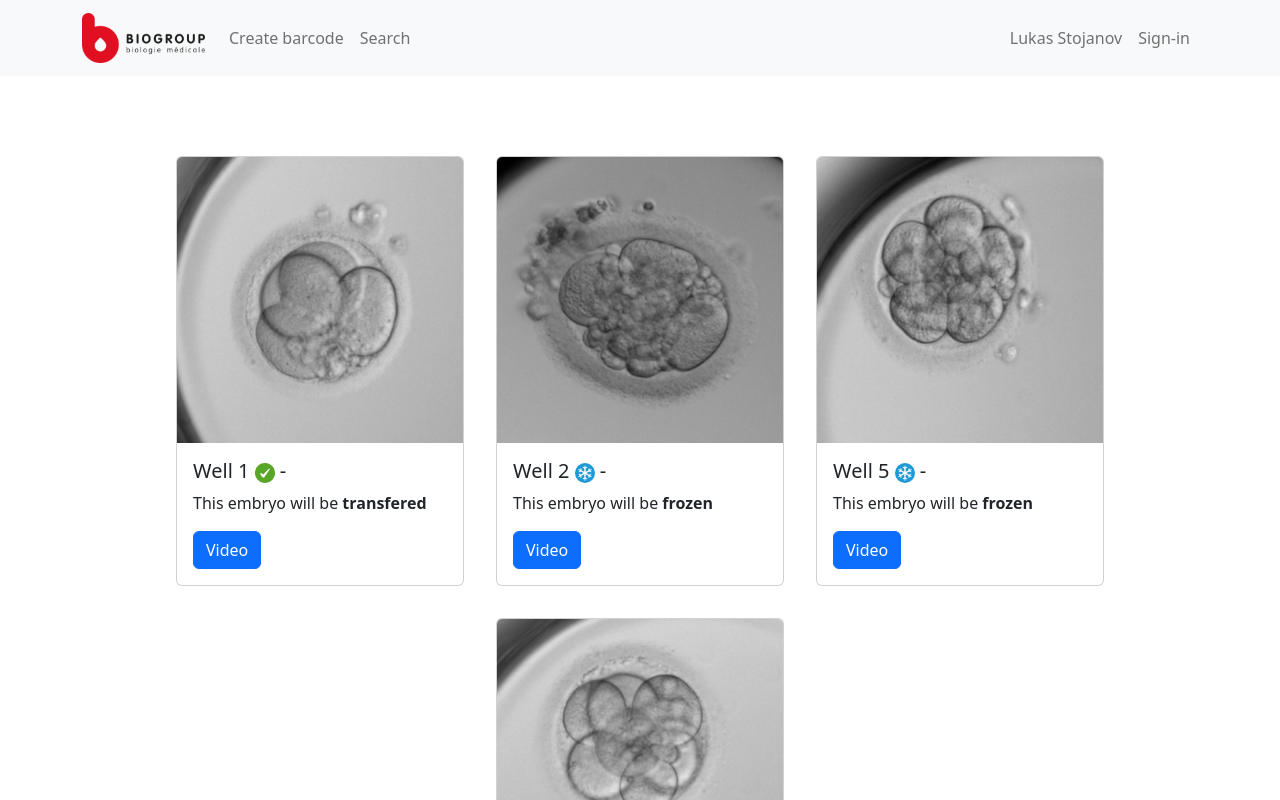
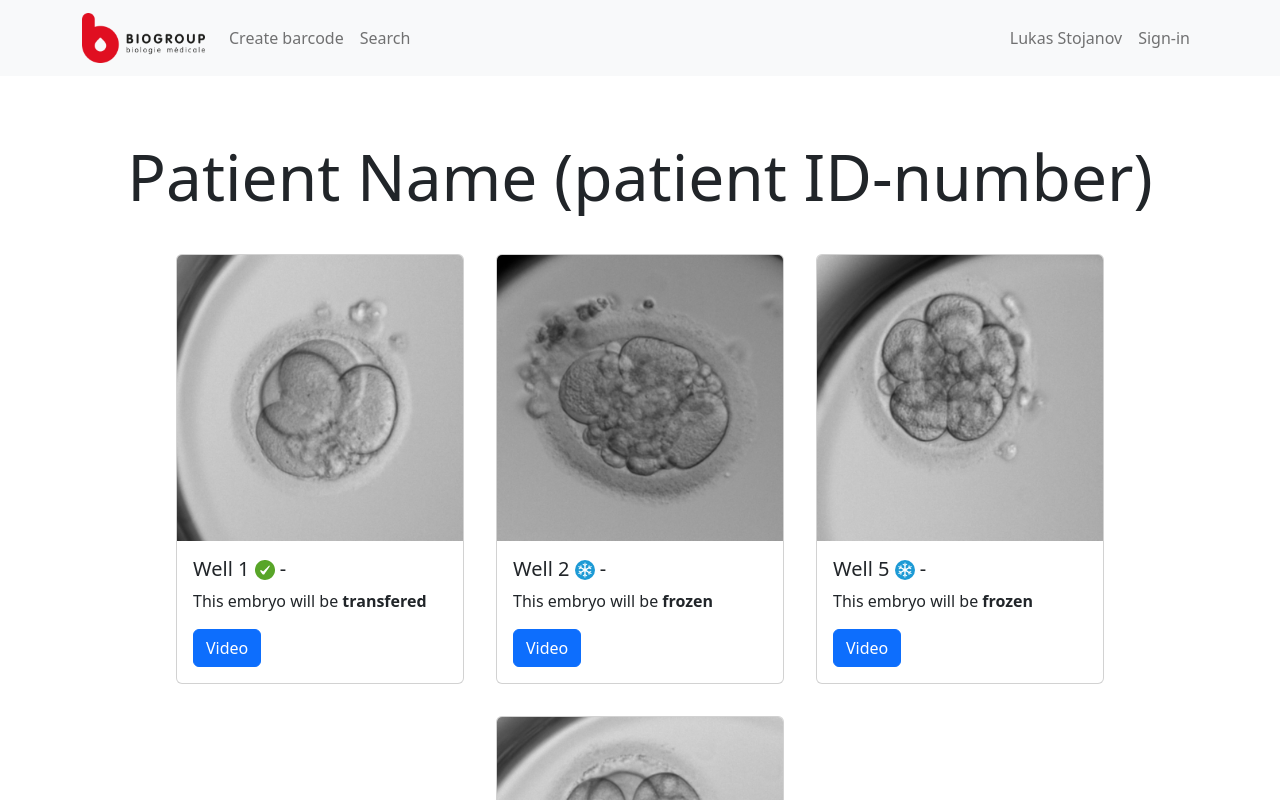
Before and after one commit to Lukas-DH/embryoViewer, a Next.js app: page /patient in a window 1280 px wide. Shown: the top 800 px of the page. Built offline with nearby package versions, Linux system fonts and the light colour scheme.

Commit message:
formate change

```diff
--- a/pages/patient.js
+++ b/pages/patient.js
@@ -13,6 +13,8 @@ function Createbarcode() {
       <NaviBarBioG />
       <div className={styles.container}>
         <main className={styles.main}>
+          <h1 className={styles.title}>Patient Name (patient ID-number)</h1>
+          <br />
           <div className={styles.grid}>
             {demoPatient.content
               .filter(
```
